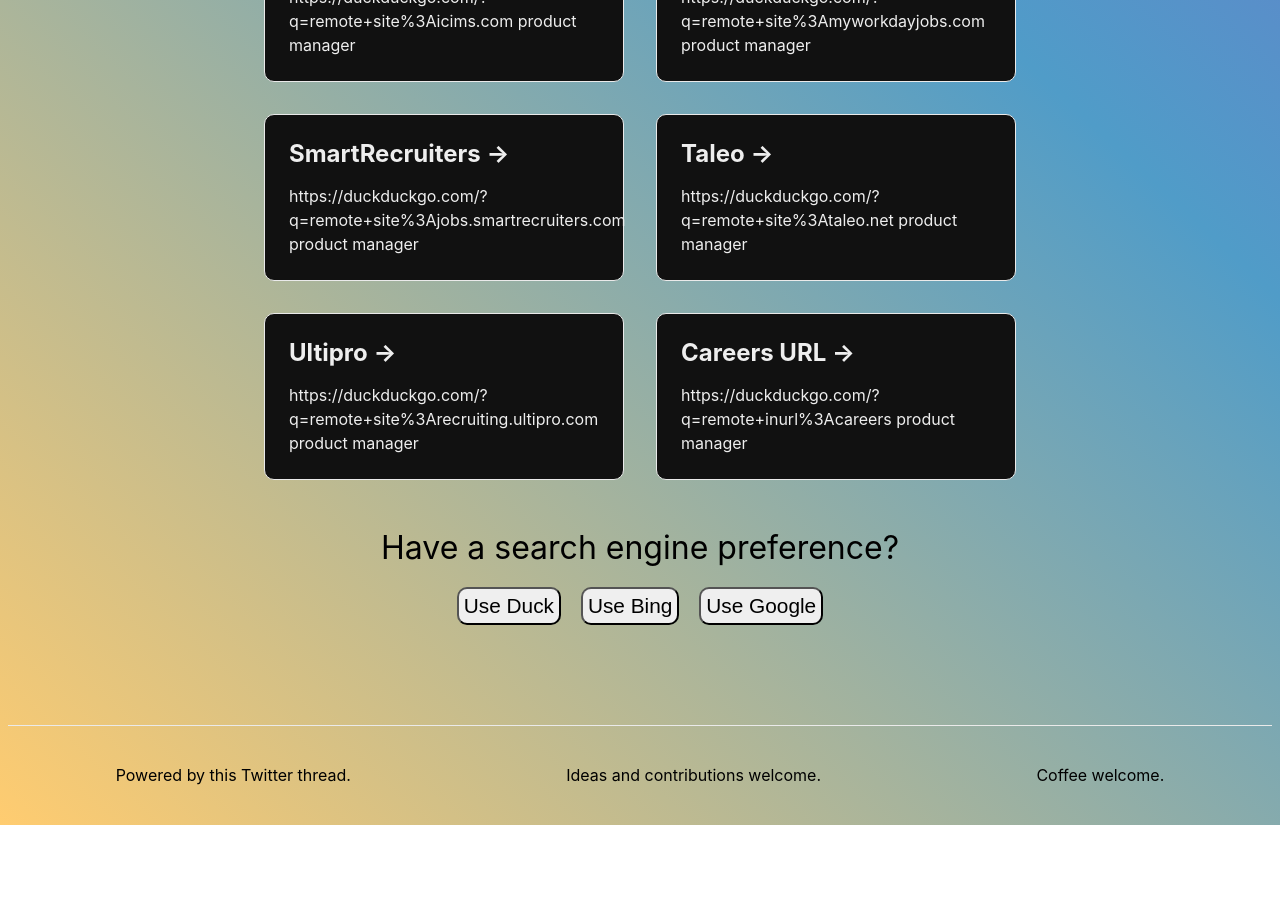
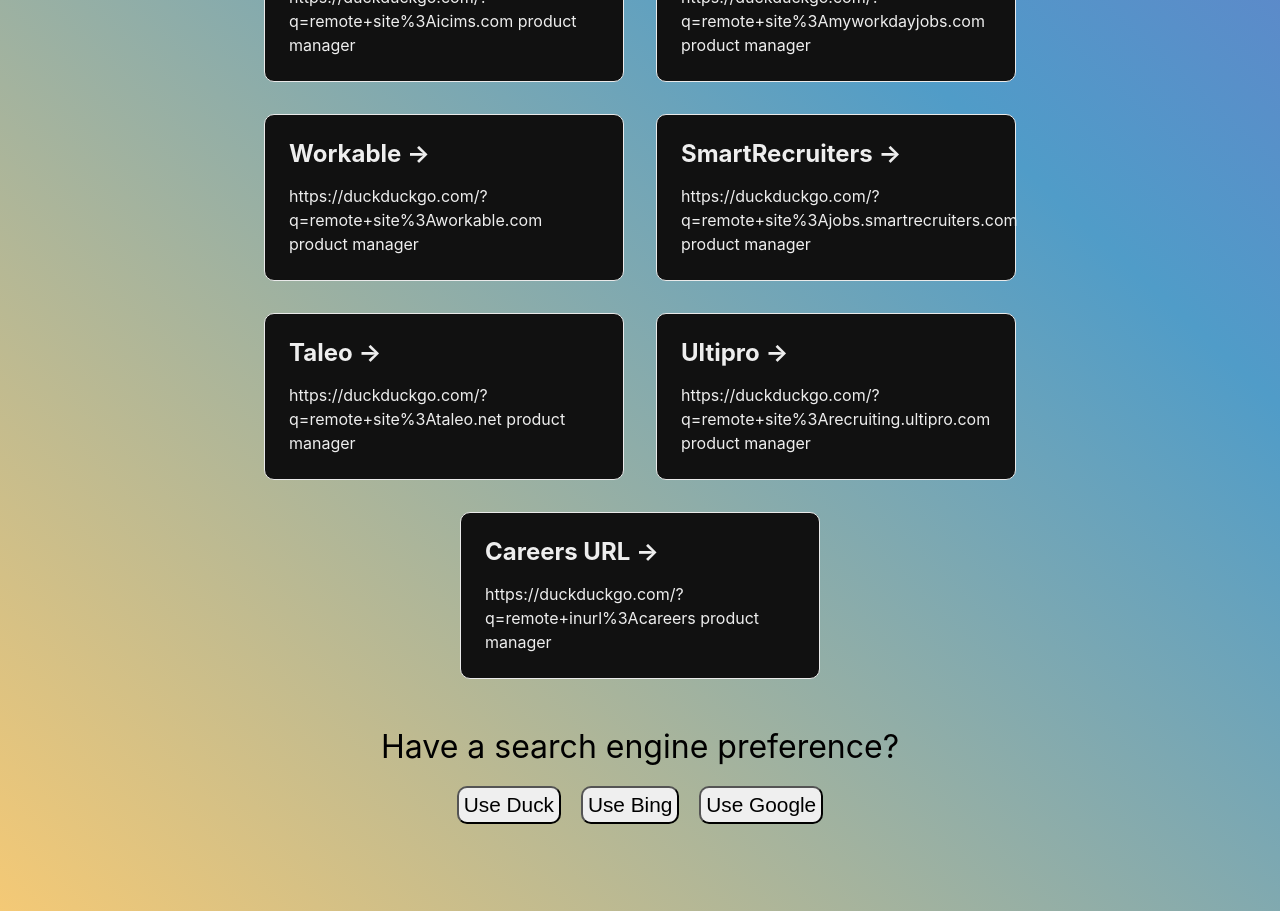
Before and after one commit to bennett-elder/upvoteremote, a Next.js app: page / in a window 1280 px wide. Shown: the part 1720-2631 px from the top of the page. Before the commit the page ends 2545 px from the top, so only its background shows below. Built offline with nearby package versions, Linux system fonts and the light colour scheme.

Commit message:
Create index.js
Added Workable to slug index - easy way to add another job site (though a li'l more niche than the others you have)

```diff
--- a/pages/index.js
+++ b/pages/index.js
@@ -39,6 +39,10 @@
     {
       "title": "Workday",
       "querySlug": "site%3Amyworkdayjobs.com"
+    },
+    {
+      "title": "Workable",
+      "querySlug": "site%3Aworkable.com"
     },
     {
       "title": "SmartRecruiters",
```
